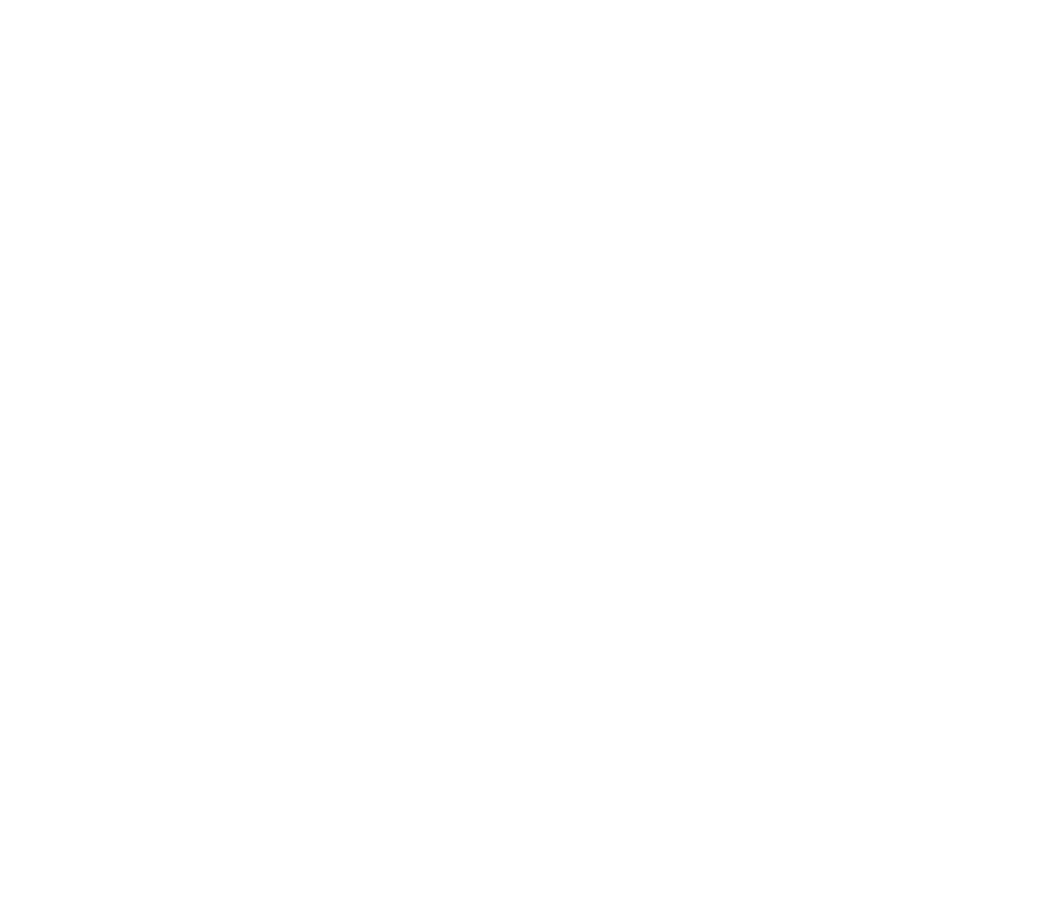
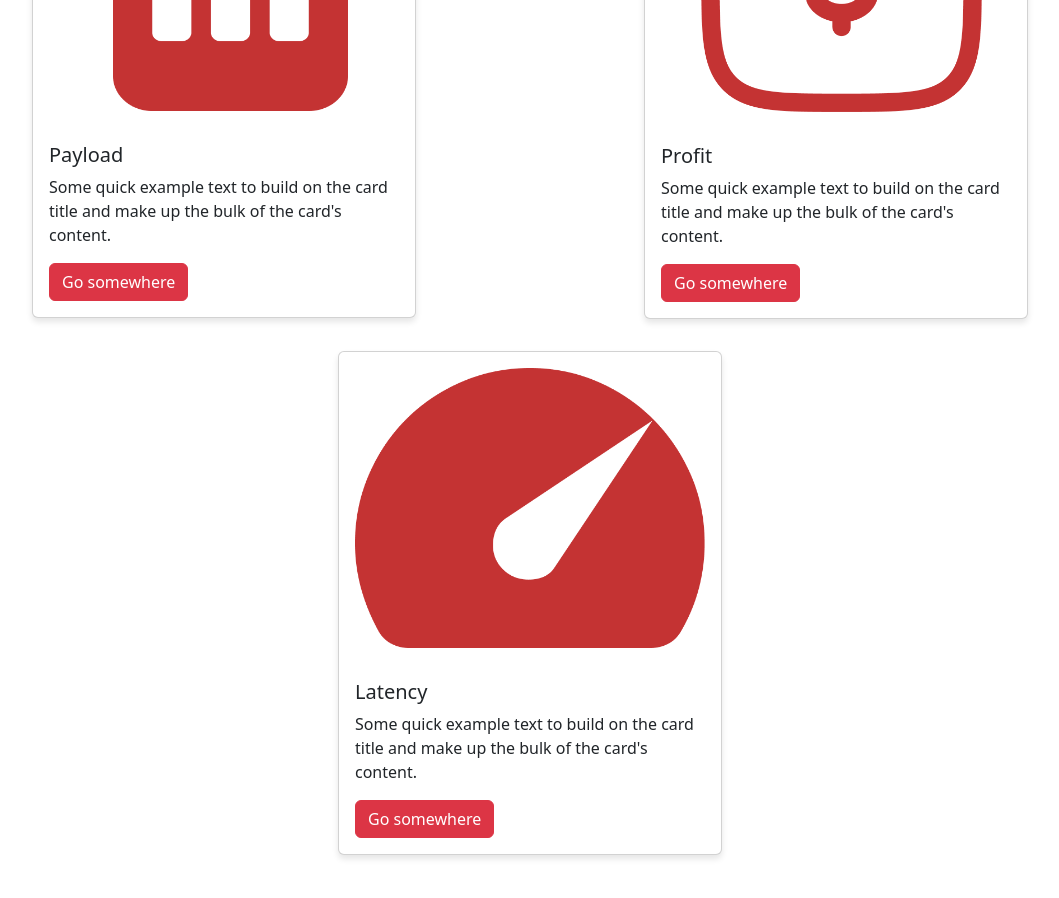
Before and after one commit to KrisnaSetia/simple-app, a Next.js app: page /home in a window 1280 px wide. Shown: the part 960-1858 px from the top of the page, without its empty margins (110-1169 px from the left). Before the commit the page ends 800 px from the top, so only its background shows below. Built offline with nearby package versions, Linux system fonts and the light colour scheme.

Commit message:
style: fix formating page

```diff
--- a/src/views/Home/HomePage.module.css
+++ b/src/views/Home/HomePage.module.css
@@ -1,6 +1,27 @@
-.customContainer{
-    display: flex; /* Menggunakan Flexbox */
-    justify-content: center; /* Menempatkan secara horizontal di tengah */
-    align-items: center; /* Menempatkan secara vertikal di tengah */
-    padding: 3rem 0 2rem 0;
+/* Row Styling */
+.customRow {
+  display: flex;
+  flex-wrap: wrap; /* Membungkus elemen pada layar kecil */
+  justify-content: center; /* Posisi horizontal */
+  align-items: center; /* Posisi vertikal */
+  padding: 3rem 0 4rem 0;
+  margin: 0 1rem 0 1rem;
 }
+
+/* Column Styling */
+.customCol {
+  display: flex;
+  justify-content: center;
+  align-items: center;
+  margin: 1rem;
+}
+
+/* Media Queries untuk Responsif */
+@media (max-width: 576px) {
+  .customRow {
+    padding: 2rem 0; /* Kurangi padding pada layar kecil */
+  }
+  .customCol {
+    margin: 0.5rem; /* Kurangi margin antar elemen */
+  }
+}
--- a/src/views/Home/index.tsx
+++ b/src/views/Home/index.tsx
@@ -3,8 +3,11 @@
 import Container from "react-bootstrap/Container";
 import Row from "react-bootstrap/Row";
 import Col from "react-bootstrap/Col";
-import style from "./HomePage.module.css"
+import style from "./HomePage.module.css";
 import CardMap from "@/components/Cards/Map";
+import CardPayload from "@/components/Cards/Payload";
+import CardProfit from "@/components/Cards/Profit";
+import CardLatency from "@/components/Cards/Latency";
 
 export default function HomePage() {
   return (
@@ -17,11 +20,19 @@
       </Head>
       <Navbar />
       <Container fluid>
-                <Row className={style.customContainer}>
-                    <CardMap/>
+        <Row className={style.customRow}>
+          <CardMap />
         </Row>
-                <Row className={style.customContainer}>
-                    aldknadnk
+        <Row className={style.customRow}>
+          <Col sm className={style.customCol}>
+            <CardPayload />
+          </Col>
+          <Col sm className={style.customCol}>
+            <CardProfit />
+          </Col>
+          <Col sm className={style.customCol}>
+            <CardLatency />
+          </Col>
         </Row>
       </Container>
     </>
```
Lines whose indentation alone changed are shown as unchanged.
